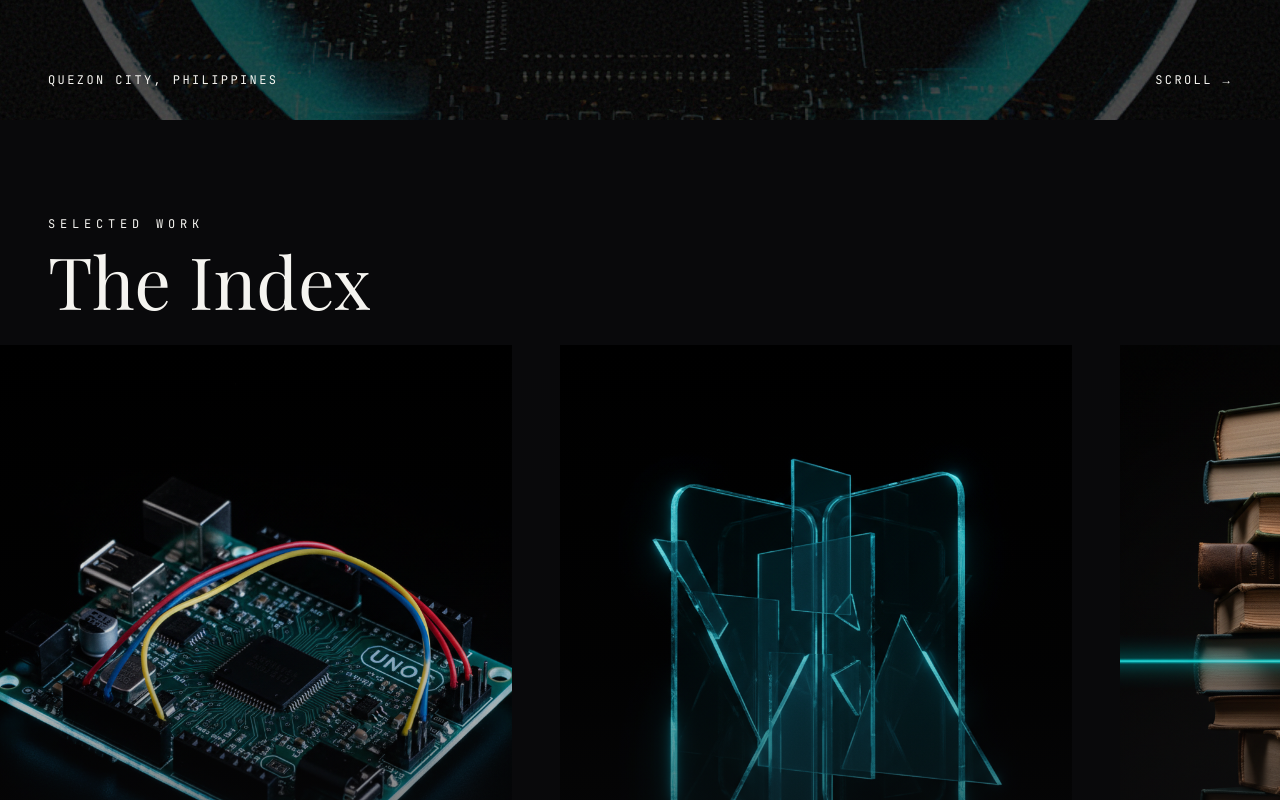
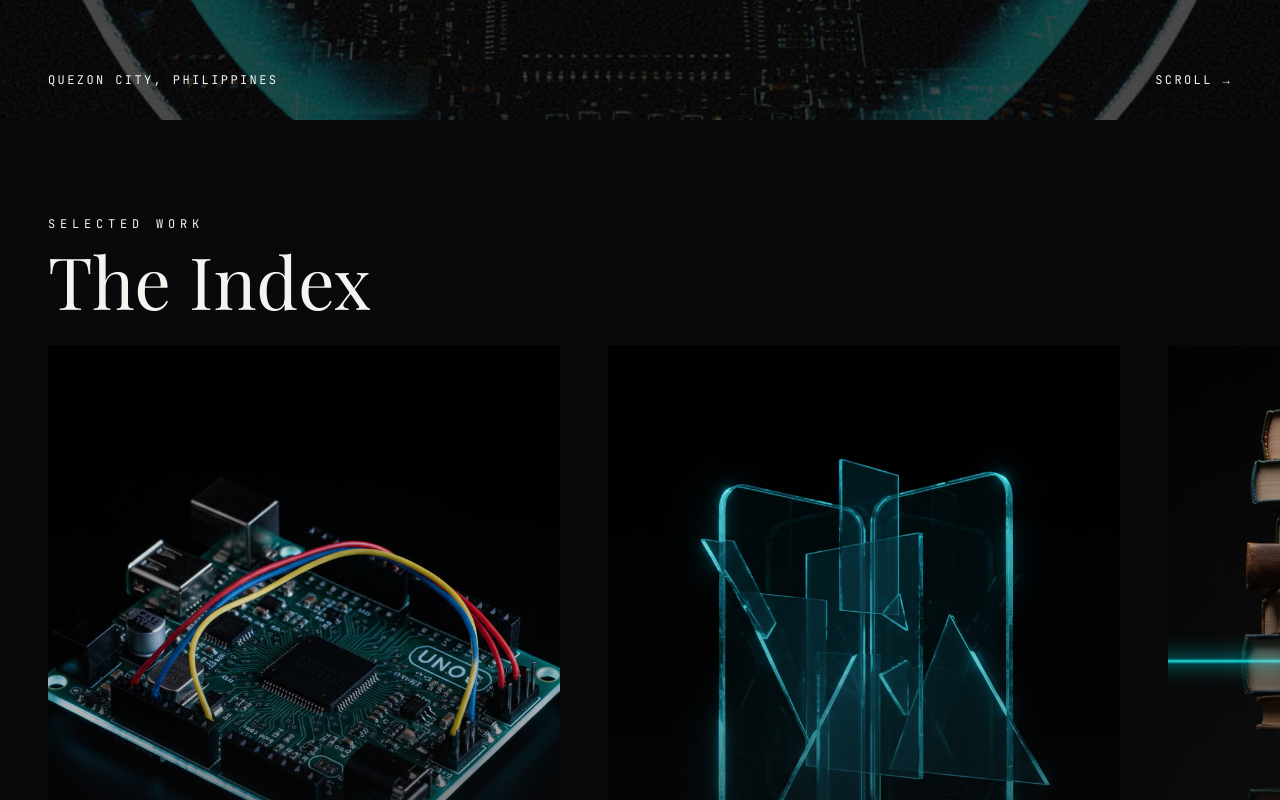
Before and after one commit to Yaddy23/Yad_Portfolio, a React (Vite) app in the folder my-react-app/: page / in a window 1280 px wide. Shown: the part 680-1480 px from the top of the page. Built offline with nearby package versions, Linux system fonts and the light colour scheme; a web font is replaced by a local one.

Commit message:
fixed scrollbar conflict horizontal/vertical when on gallery

```diff
--- a/my-react-app/src/components/HorizontalGallery.jsx
+++ b/my-react-app/src/components/HorizontalGallery.jsx
@@ -1,18 +1,46 @@
-import { useRef, useEffect } from 'react';
+import { useRef, useEffect, useState } from 'react';
 import ProjectCard from './ProjectCard';
 
 export default function HorizontalGallery({ projects, onProjectClick }) {
   const scrollRef = useRef(null);
+  const [isDragging, setIsDragging] = useState(false);
+  const [startX, setStartX] = useState(0);
+  const [scrollLeft, setScrollLeft] = useState(0);
+
+  // Smooth Scroll logic
+  const handleMouseDown = (e) => {
+    setIsDragging(true);
+    // Use e.pageX for global mouse position
+    setStartX(e.pageX - scrollRef.current.offsetLeft);
+    setScrollLeft(scrollRef.current.scrollLeft);
+  };
+
+  const stopDragging = () => {
+    setIsDragging(false);
+  };
+
+  const handleMouseMove = (e) => {
+    if (!isDragging) return;
+    e.preventDefault();
+
+    const x = e.pageX - scrollRef.current.offsetLeft;
+    // Multiplier of 1.5 - 2.0 usually feels most "natural"
+    const walk = (x - startX) * 1.5;
+    scrollRef.current.scrollLeft = scrollLeft - walk;
+  };
 
   useEffect(() => {
     const el = scrollRef.current;
     if (!el) return;
 
     const handleWheel = (e) => {
-      // Only capture vertical scrolls and convert to horizontal
       if (Math.abs(e.deltaY) > Math.abs(e.deltaX)) {
         e.preventDefault();
-        el.scrollLeft += e.deltaY;
+        // Modern browsers handle smooth scroll behaviors better with this:
+        el.scrollTo({
+          left: el.scrollLeft + e.deltaY * 1.5,
+          behavior: 'auto' // 'smooth' can sometimes lag with wheel events
+        });
       }
     };
 
@@ -21,38 +49,41 @@ export default function HorizontalGallery({ projects, onProjectClick }) {
   }, []);
 
   return (
-    <section className="relative">
-      {/* Section header */}
+    <section className="relative overflow-hidden select-none">
       <div className="px-6 md:px-12 pt-24 pb-8">
-        <p className="font-mono text-[10px] md:text-xs tracking-[0.4em] text-primary uppercase mb-4">
-          Selected Work
-        </p>
-        <h2 className="font-display text-5xl md:text-7xl text-foreground leading-[0.9]">
-          The Index
-        </h2>
+        <p className="font-mono text-[10px] md:text-xs tracking-[0.4em] text-primary uppercase mb-4">Selected Work</p>
+        <h2 className="font-display text-5xl md:text-7xl text-foreground leading-[0.9]">The Index</h2>
       </div>
 
-      {/* Horizontal scroll container */}
       <div
         ref={scrollRef}
-        className="flex gap-8 md:gap-12 overflow-x-auto px-6 md:px-12 pb-16 snap-x snap-mandatory"
-        style={{ scrollbarWidth: 'thin' }}
+        onMouseDown={handleMouseDown}
+        onMouseUp={stopDragging}
+        onMouseLeave={stopDragging}
+        onMouseMove={handleMouseMove}
+        // KEY CHANGE: We remove snap-x while dragging to prevent stutter
+        className={`
+          flex gap-8 md:gap-12 overflow-x-auto px-6 md:px-12 pb-16
+          scrollbar-hide touch-pan-x transition-colors duration-300
+          ${isDragging ? 'snap-none cursor-grabbing' : 'snap-x snap-mandatory cursor-grab'}
+        `}
+        style={{ scrollbarWidth: 'none', msOverflowStyle: 'none' }}
       >
+        <style dangerouslySetInnerHTML={{ __html: `div::-webkit-scrollbar { display: none; }` }} />
+
         {projects.map((project, i) => (
-          <div key={project.id} className="snap-start">
-            <ProjectCard
-              project={project}
-              index={i}
-              onClick={onProjectClick}
-            />
+          <div
+            key={project.id}
+            className="snap-center shrink-0"
+            // Prevents dragging from triggering a click on the card
+            onClickCapture={(e) => isDragging && e.stopPropagation()}
+          >
+            <ProjectCard project={project} index={i} onClick={onProjectClick} />
           </div>
         ))}
 
-        {/* End spacer */}
-        <div className="flex-shrink-0 w-[20vw] flex items-center justify-center">
-          <p className="font-mono text-xs tracking-[0.3em] text-muted-foreground -rotate-90 whitespace-nowrap">
-            END OF INDEX
-          </p>
+        <div className="flex-shrink-0 w-[40vw] md:w-[20vw] flex items-center justify-center snap-center">
+          <p className="font-mono text-xs tracking-[0.3em] text-muted-foreground uppercase -rotate-90 opacity-30">End of Index</p>
         </div>
       </div>
     </section>
```
